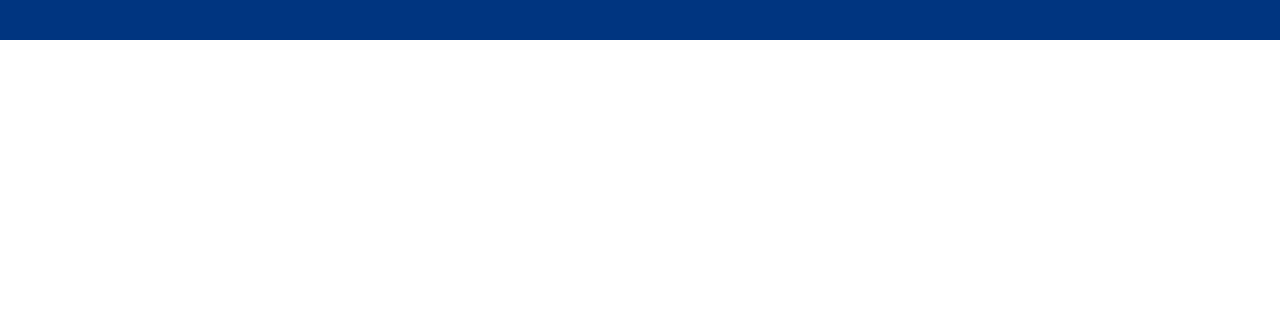
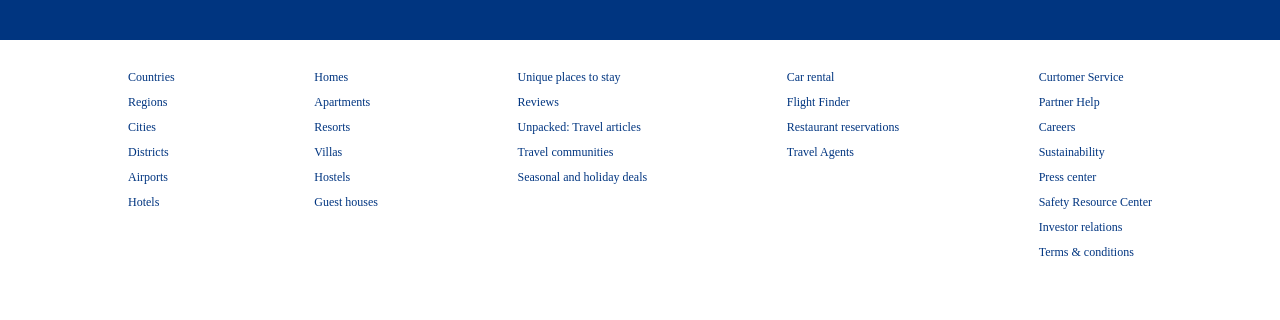
Before and after one commit to immbibek/Bookingweb, a React (Vite) app in the folder frontend/: page / in a window 1280 px wide. Shown: the part 1687-2007 px from the top of the page. Before the commit the page ends 1727 px from the top, so only its background shows below. Built offline with nearby package versions, Linux system fonts and the light colour scheme.

Commit message:
footer component is done

```diff
--- /dev/null
+++ b/frontend/src/components/footer/Footer.jsx
@@ -0,0 +1,52 @@
+import "./footer.css";
+
+const Footer = () => {
+  return (
+    <div className="footer">
+      <div className="fLists">
+        <ul className="fList">
+          <li className="fListItem">Countries</li>
+          <li className="fListItem">Regions</li>
+          <li className="fListItem">Cities</li>
+          <li className="fListItem">Districts</li>
+          <li className="fListItem">Airports</li>
+          <li className="fListItem">Hotels</li>
+        </ul>
+        <ul className="fList">
+          <li className="fListItem">Homes </li>
+          <li className="fListItem">Apartments </li>
+          <li className="fListItem">Resorts </li>
+          <li className="fListItem">Villas</li>
+          <li className="fListItem">Hostels</li>
+          <li className="fListItem">Guest houses</li>
+        </ul>
+        <ul className="fList">
+          <li className="fListItem">Unique places to stay </li>
+          <li className="fListItem">Reviews</li>
+          <li className="fListItem">Unpacked: Travel articles </li>
+          <li className="fListItem">Travel communities </li>
+          <li className="fListItem">Seasonal and holiday deals </li>
+        </ul>
+        <ul className="fList">
+          <li className="fListItem">Car rental </li>
+          <li className="fListItem">Flight Finder</li>
+          <li className="fListItem">Restaurant reservations </li>
+          <li className="fListItem">Travel Agents </li>
+        </ul>
+        <ul className="fList">
+          <li className="fListItem">Curtomer Service</li>
+          <li className="fListItem">Partner Help</li>
+          <li className="fListItem">Careers</li>
+          <li className="fListItem">Sustainability</li>
+          <li className="fListItem">Press center</li>
+          <li className="fListItem">Safety Resource Center</li>
+          <li className="fListItem">Investor relations</li>
+          <li className="fListItem">Terms & conditions</li>
+        </ul>
+      </div>
+      <div className="fText">Copyright © 2022 Lamabooking.</div>
+    </div>
+  );
+};
+
+export default Footer;
--- /dev/null
+++ b/frontend/src/components/footer/footer.css
@@ -0,0 +1,23 @@
+.footer{
+    width: 100%;
+    width: 1024px;
+    font-size: 12px;
+  }
+
+  .fLists{
+    width: 100%;
+    display: flex;
+    justify-content: space-between;
+    margin-bottom: 50px;
+  }
+
+  .fList{
+    list-style: none;
+    padding: 0;
+  }
+
+  .fListItem{
+    margin-bottom: 10px;
+    color: #003580;
+    cursor: pointer;
+  }
--- a/frontend/src/pages/home/Home.jsx
+++ b/frontend/src/pages/home/Home.jsx
@@ -6,6 +6,7 @@
 import PropertyList from "../../components/propertyList/PropertyList";
 import FeaturedProperty from "../../components/featuredProperties/FeaturedProperty";
 import MailList from "../../components/mailList/MailList";
+import Footer from "../../components/footer/Footer";
 const Home = () => {
   return (
     <div>
@@ -18,6 +19,7 @@
         <h1 className="homeTitle">homes guests love</h1>
         <FeaturedProperty />
         <MailList />
+        <Footer />
       </div>
     </div>
   );
```
